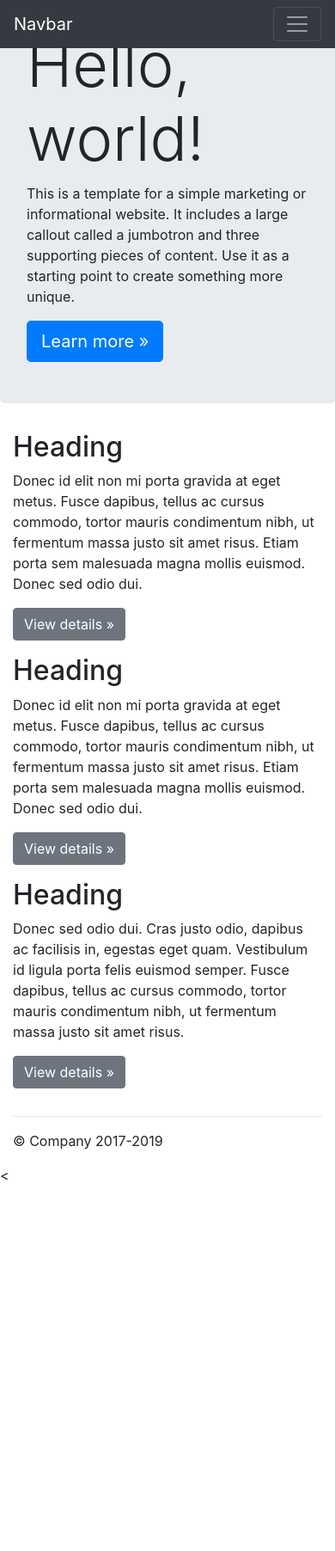
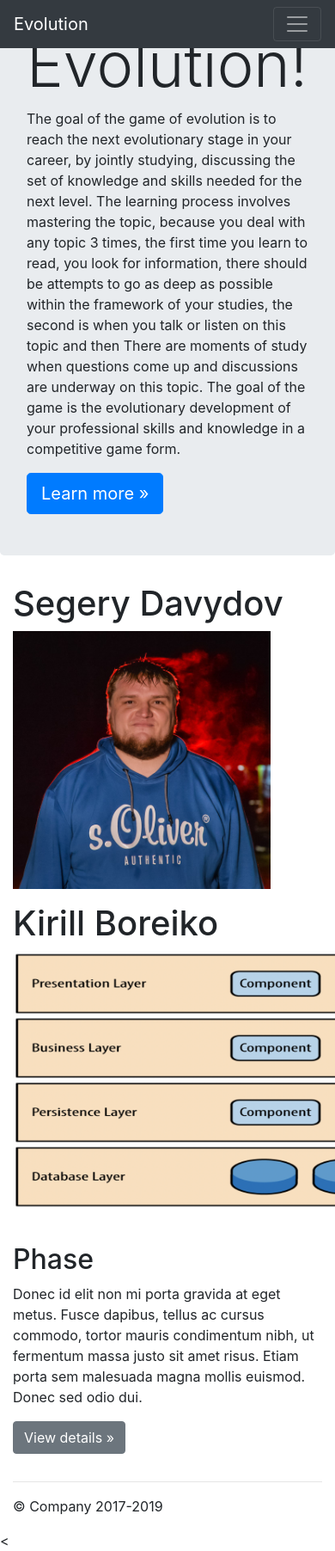
Before and after one commit to davidyc/MyPythonWebApp, a Django app: page /jobs/evo in a window 390 px wide; the page is wider, and only the part inside the window is pictured. Shown: that part at 86% size. Before the commit the page ends 1373 px from the top of that part, so only its background shows below. Run offline with Django 3.2, Linux system fonts and the light colour scheme; data comes from the database, SQL or seed files in the repository; some libraries are stand-ins or nearby versions.

Commit message:
add players for main page

```diff
--- a/MyPorfolio-project/evolution/views.py
+++ b/MyPorfolio-project/evolution/views.py
@@ -1,5 +1,7 @@
 from django.shortcuts import render
+from .models import Player
 
 # Create your views here.
 def main(request):
-    return render(request, 'evo/index.html',)
+    players = Player.objects
+    return render(request, 'evo/index.html', {'players': players})
--- a/MyPorfolio-project/jobs/templates/evo/index.html
+++ b/MyPorfolio-project/jobs/templates/evo/index.html
@@ -45,7 +45,7 @@
   </head>
   <body>
     <nav class="navbar navbar-expand-md navbar-dark fixed-top bg-dark">
-  <a class="navbar-brand" href="#">Navbar</a>
+  <a class="navbar-brand" href="#">Evolution</a>
   <button class="navbar-toggler" type="button" data-toggle="collapse" data-target="#navbarsExampleDefault" aria-controls="navbarsExampleDefault" aria-expanded="false" aria-label="Toggle navigation">
     <span class="navbar-toggler-icon"></span>
   </button>
@@ -56,18 +56,10 @@
         <a class="nav-link" href="#">Home <span class="sr-only">(current)</span></a>
       </li>
       <li class="nav-item">
-        <a class="nav-link" href="#">Link</a>
+        <a class="nav-link" href="#">Themes</a>
       </li>
       <li class="nav-item">
-        <a class="nav-link disabled" href="#" tabindex="-1" aria-disabled="true">Disabled</a>
-      </li>
-      <li class="nav-item dropdown">
-        <a class="nav-link dropdown-toggle" href="#" id="dropdown01" data-toggle="dropdown" aria-haspopup="true" aria-expanded="false">Dropdown</a>
-        <div class="dropdown-menu" aria-labelledby="dropdown01">
-          <a class="dropdown-item" href="#">Action</a>
-          <a class="dropdown-item" href="#">Another action</a>
-          <a class="dropdown-item" href="#">Something else here</a>
-        </div>
+        <a class="nav-link" href="#">Phases</a>
       </li>
     </ul>
     <form class="form-inline my-2 my-lg-0">
@@ -82,30 +74,37 @@
   <!-- Main jumbotron for a primary marketing message or call to action -->
   <div class="jumbotron">
     <div class="container">
-      <h1 class="display-3">Hello, world!</h1>
-      <p>This is a template for a simple marketing or informational website. It includes a large callout called a jumbotron and three supporting pieces of content. Use it as a starting point to create something more unique.</p>
-      <p><a class="btn btn-primary btn-lg" href="#" role="button">Learn more &raquo;</a></p>
+      <h1 class="display-3">Evolution!</h1>
+      <p>
+        The goal of the game of evolution is to reach the next evolutionary stage in your career, by jointly studying, discussing the set of knowledge and skills needed for the next level. The learning process involves mastering the topic, because you deal with any topic 3 times, the first time you learn to read, you look for information, there should be attempts to go as deep as possible within the framework of your studies, the second is when you talk or listen on this topic and then There are moments of study when questions come up and discussions are underway on this topic. The goal of the game is the evolutionary development of your professional skills and knowledge in a competitive game form.</p>
+      <p><a class="btn btn-primary btn-lg" href="https://kb.epam.com/display/~Sergey_Davydov2/1.+Description" role="button">Learn more &raquo;</a></p>
     </div>
   </div>
 
   <div class="container">
+
+  <div class="row">
+  {% for player in players.all %}
+  <div class="col-md-6">
+        <h1>{{player.name}}</h1>
+        <img src="{{player.image.url}}" height=300> <img/>
+        <p><p>
+    </p>
+  </div>
+  {% endfor%}
+  </div>
+
+
+
+
     <!-- Example row of columns -->
     <div class="row">
       <div class="col-md-4">
-        <h2>Heading</h2>
+        <h2>Phase</h2>
         <p>Donec id elit non mi porta gravida at eget metus. Fusce dapibus, tellus ac cursus commodo, tortor mauris condimentum nibh, ut fermentum massa justo sit amet risus. Etiam porta sem malesuada magna mollis euismod. Donec sed odio dui. </p>
         <p><a class="btn btn-secondary" href="#" role="button">View details &raquo;</a></p>
       </div>
-      <div class="col-md-4">
-        <h2>Heading</h2>
-        <p>Donec id elit non mi porta gravida at eget metus. Fusce dapibus, tellus ac cursus commodo, tortor mauris condimentum nibh, ut fermentum massa justo sit amet risus. Etiam porta sem malesuada magna mollis euismod. Donec sed odio dui. </p>
-        <p><a class="btn btn-secondary" href="#" role="button">View details &raquo;</a></p>
-      </div>
-      <div class="col-md-4">
-        <h2>Heading</h2>
-        <p>Donec sed odio dui. Cras justo odio, dapibus ac facilisis in, egestas eget quam. Vestibulum id ligula porta felis euismod semper. Fusce dapibus, tellus ac cursus commodo, tortor mauris condimentum nibh, ut fermentum massa justo sit amet risus.</p>
-        <p><a class="btn btn-secondary" href="#" role="button">View details &raquo;</a></p>
-      </div>
+
     </div>
 
     <hr>
--- a/MyPorfolio-project/jobs/templates/jobs/details.html
+++ b/MyPorfolio-project/jobs/templates/jobs/details.html
@@ -82,7 +82,7 @@
       <p class="lead text-muted">{{job.description}}</p>
       <img class="card-img-top" src="{{job.image.url}}" height=300>
       <p>
-        <a href='{{job.shortname}}'" class="btn btn-primary my-2">Look It</a>
+        <a href='{{job.shortname}}' class="btn btn-primary my-2">Look It</a>
         <a href="{% url 'Home' %}" class="btn btn-primary my-2">Back</a>
       </p>
 
--- a/MyPorfolio-project/jobs/templates/jobs/index.html
+++ b/MyPorfolio-project/jobs/templates/jobs/index.html
@@ -81,7 +81,7 @@
   {% for dev in devs.all %}
     <div class="col-md-4">
           <h1>{{dev.name}}</h1>
-          <img src="{% static '144b5c36-4217-46f3-ac56-8d905c6e5023.jpg' %}" height=300> <img/>
+          <img src="{{dev.image.url}}" height=300> <img/>
           <p><p>
         <a href="{% url 'devinfo' dev.id %}" class="btn btn-primary my-2">View</a>
       </p>
```
